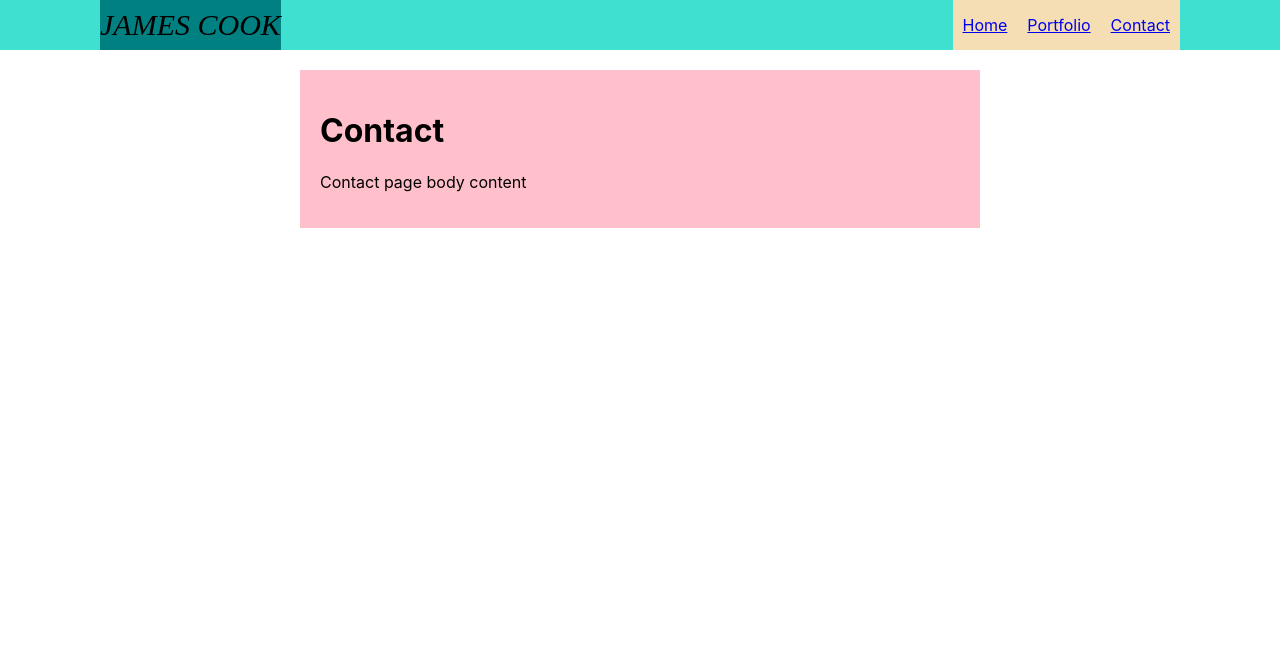
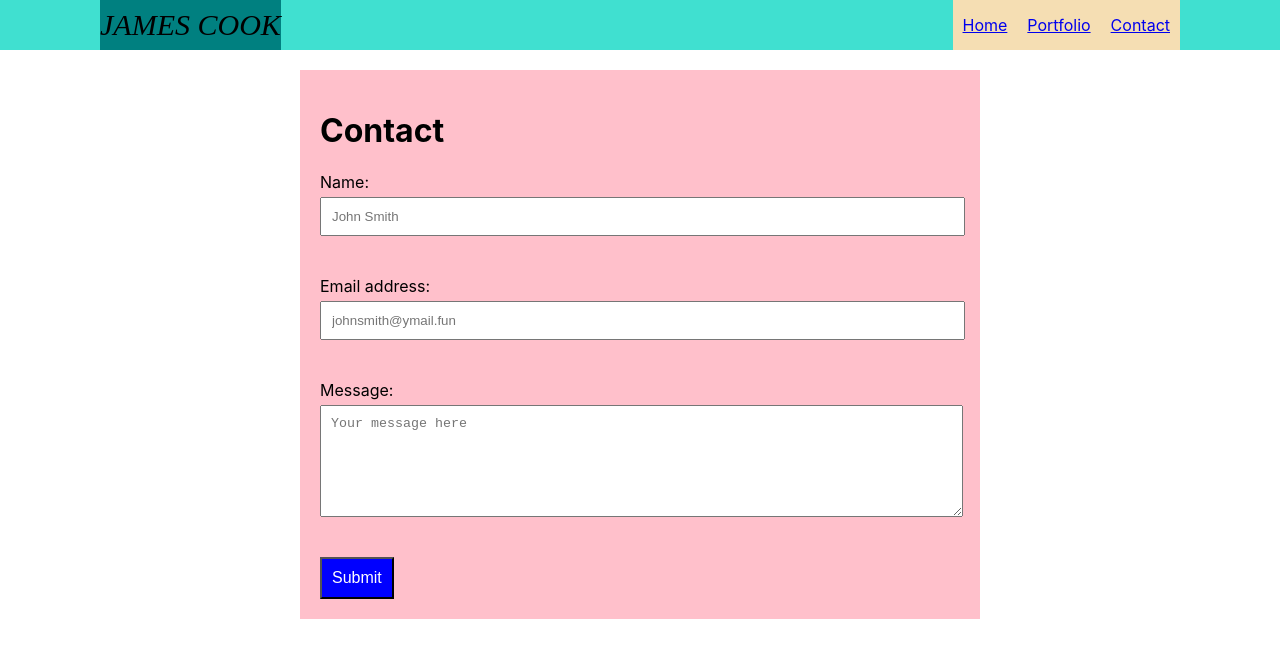
Before and after one commit to youfoundjames/reactPortfolio, a React (Create React App) app: page /contact in a window 1280 px wide. Shown: the top 658 px of the page. Built offline with nearby package versions, Linux system fonts and the light colour scheme.

Commit message:
contact form. refactor. css

```diff
--- a/src/components/Contact.js
+++ b/src/components/Contact.js
@@ -1,12 +1,28 @@
 import React from 'react';
 
 const Contact = () => {
-    return (
-       <div className="main">
-          <h1>Contact</h1>
-          <p>Contact page body content</p>
-       </div>
-    );
+   return (
+      <div className="main">
+         <h1>Contact</h1>
+         <div class="form-group">
+            <label>Name:</label><br />
+            <input type="text" class="form-control" id="exampleInputPassword1" placeholder="John Smith" /><br /><br />
+         </div>
+
+         <div class="form-group">
+            <label for="exampleInputEmail1">Email address:</label><br />
+            <input type="email" class="form-control" id="exampleInputEmail1" placeholder="johnsmith@ymail.fun" /><br /><br />
+         </div>
+
+         <div class="form-group">
+            <label for="exampleInputMessage1">Message:</label><br />
+            <textarea class="form-control" id="exampleInputMessage1" rows="6"
+               placeholder="Your message here"></textarea><br /><br />
+         </div>
+
+         <button type="button" class="btn btn-primary" id="submitBtn">Submit</button>
+      </div>
+   );
 }
 
 export default Contact;
--- a/src/components/Home.js
+++ b/src/components/Home.js
@@ -15,7 +15,7 @@ const home = () => {
                     <div className="columnPadded">
                         I am a full-stack web developer originally from Chicago, IL, currently based in Brooklyn, NY. I am fluent in Javascript, React.js, CSS, MySQL, Node/Express, and MongoDB, among other technologies. In 2020, I recieved a certificate in full-stack web development from Columbia University in New York.<br /><br /><br />
 Contact me at:<br />
-            <i>cookjamesarthur [at] gmail [dot] com</i><br /><br /><br />
+            <i>cookjamesarthur [at] gmail [dot] com</i><br /><br />
                         <a href="https://github.com/jamescook98">GitHub</a>
                         <a href="https://www.linkedin.com/in/james-cook-b0b53a145/">LinkedIn</a>
                         <a href="https://docs.google.com/document/d/1PrDKIx2ZXnkgMQWEaMTh8jR-U3YJDs2ImqE5qgw0TtM/edit?usp=sharing">Resume/CV</a>
--- a/src/components/style.css
+++ b/src/components/style.css
@@ -23,7 +23,7 @@ body {
     flex-basis: 100%;
     flex: 1;
     background-color: lightskyblue;
-    padding: 10px
+    padding-right: 10px
 }
 
 .main {
@@ -75,3 +75,19 @@ body {
     width: 300px;
     height: 200px
 }
+
+.form-control {
+    width: 97%;
+    display: block;
+    margin-left: auto;
+    margin-right: auto;
+    margin-top: 5px;
+    padding: 10px
+}
+
+button {
+    padding: 10px;
+    background-color: blue;
+    color: white;
+    font-size: 16px;
+}
```
